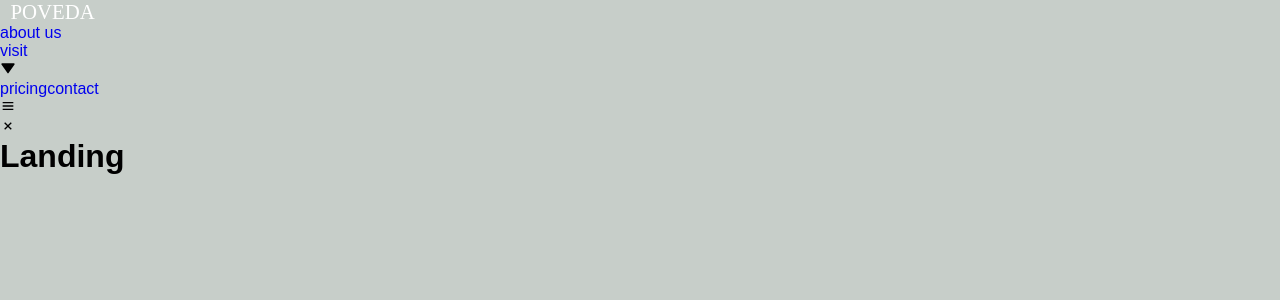
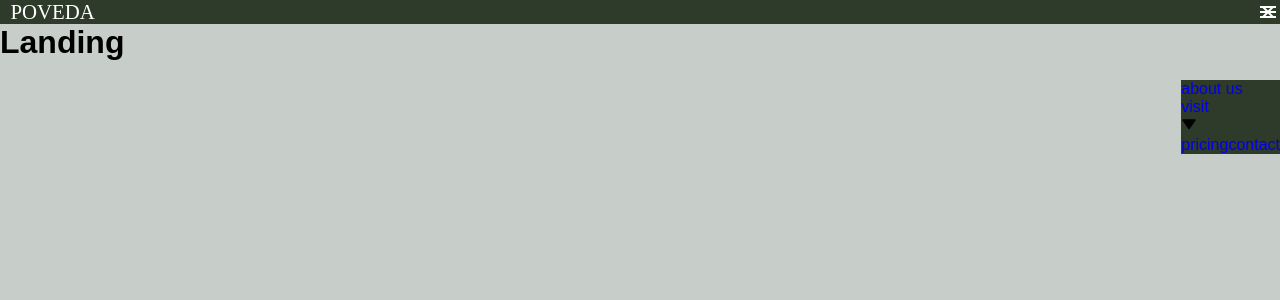
Before and after one commit to SutheeDev/react-poveda, a React (Vite) app in the folder client/: page / in a window 1280 px wide. Shown: the top 300 px of the page. Built offline with nearby package versions, Linux system fonts and the light colour scheme.

Commit message:
initially styled the Navbar

```diff
--- a/client/src/components/Navbar.jsx
+++ b/client/src/components/Navbar.jsx
@@ -7,7 +7,7 @@ import Logo from "./Logo";
 
 const Navbar = () => {
   return (
-    <nav>
+    <Wrapper>
       <Logo />
       <div className="navlinks-container">
         <div className="navlinks">
@@ -39,9 +39,37 @@ const Navbar = () => {
           </div>
         </div>
       </div>
-    </nav>
+    </Wrapper>
   );
 };
 export default Navbar;
 
-const Wrapper = styled.nav``;
+const Wrapper = styled.nav`
+  background-color: var(--green-1);
+  display: flex;
+  justify-content: space-between;
+  align-items: center;
+  .navlinks-container {
+    display: flex;
+    justify-content: space-between;
+    align-items: center;
+    position: relative;
+  }
+  .navlinks {
+    position: absolute;
+    top: 80px;
+    right: 0;
+    background-color: var(--green-1);
+  }
+  .hamburger-menu-container {
+    display: grid;
+    place-items: center;
+  }
+  .hamburger-open,
+  .hamburger-close {
+    color: var(--white);
+    font-size: 1.5rem;
+    grid-area: 1/1;
+    display: flex;
+  }
+`;
```
